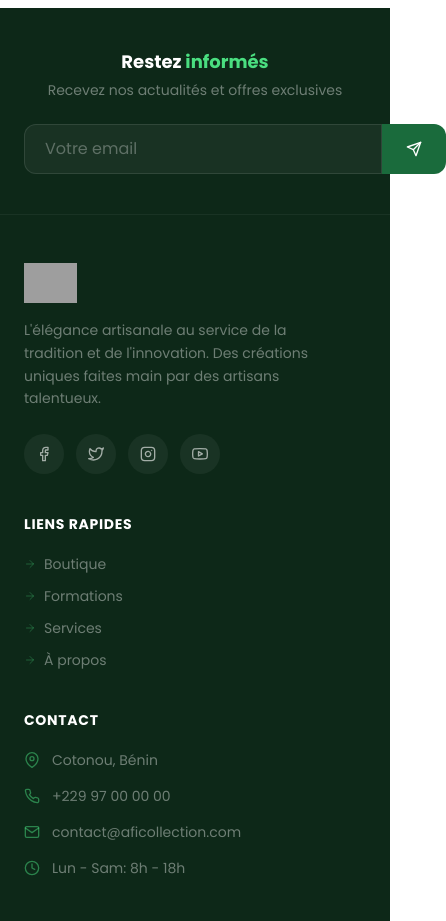
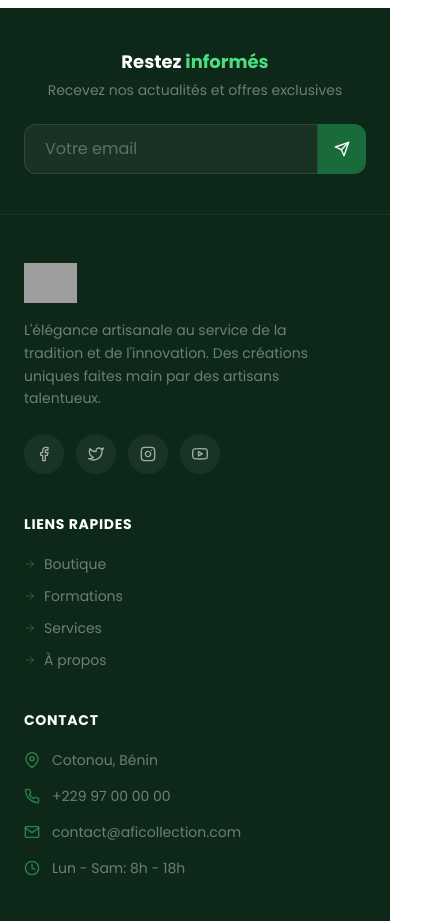
Before and after one commit to johaoooo/Afishop, a React (Vite) app: page / in a window 390 px wide. Shown: the part 8040-8961 px from the top of the page, 446 px wide, since content can reach past the window. Built offline with nearby package versions, Linux system fonts and the light colour scheme; no server answers; grey boxes are pictures that could not be loaded.

Commit message:
fix: résoudre le débordement horizontal mobile (newsletter footer + filet de sécurité CSS)

```diff
--- a/src/components/Footer.tsx
+++ b/src/components/Footer.tsx
@@ -34,9 +34,9 @@ export function Footer() {
               <input
                 type="email"
                 placeholder="Votre email"
-                className="flex-1 px-5 py-3 rounded-l-xl bg-white/5 border border-white/10 text-white placeholder-white/30 focus:outline-none focus:ring-2 focus:ring-[#4ade80]/50 focus:border-transparent transition-all"
+                className="flex-1 min-w-0 px-5 py-3 rounded-l-xl bg-white/5 border border-white/10 text-white placeholder-white/30 focus:outline-none focus:ring-2 focus:ring-[#4ade80]/50 focus:border-transparent transition-all"
               />
-              <button className="px-6 py-3 bg-[#1a6b3c] hover:bg-[#14532d] rounded-r-xl transition-colors duration-300 flex items-center gap-2 font-semibold text-sm">
+              <button className="shrink-0 px-4 sm:px-6 py-3 bg-[#1a6b3c] hover:bg-[#14532d] rounded-r-xl transition-colors duration-300 flex items-center gap-2 font-semibold text-sm">
                 <FiSend className="w-4 h-4" />
                 <span className="hidden sm:inline">S'abonner</span>
               </button>
--- a/src/index.css
+++ b/src/index.css
@@ -58,3 +58,13 @@ body {
     transition-duration: 0.01ms !important;
   }
 }
+
+/* Empêche le scroll horizontal parasite sur mobile */
+html, body {
+  overflow-x: hidden;
+  max-width: 100vw;
+}
+
+#root {
+  overflow-x: hidden;
+}
```
